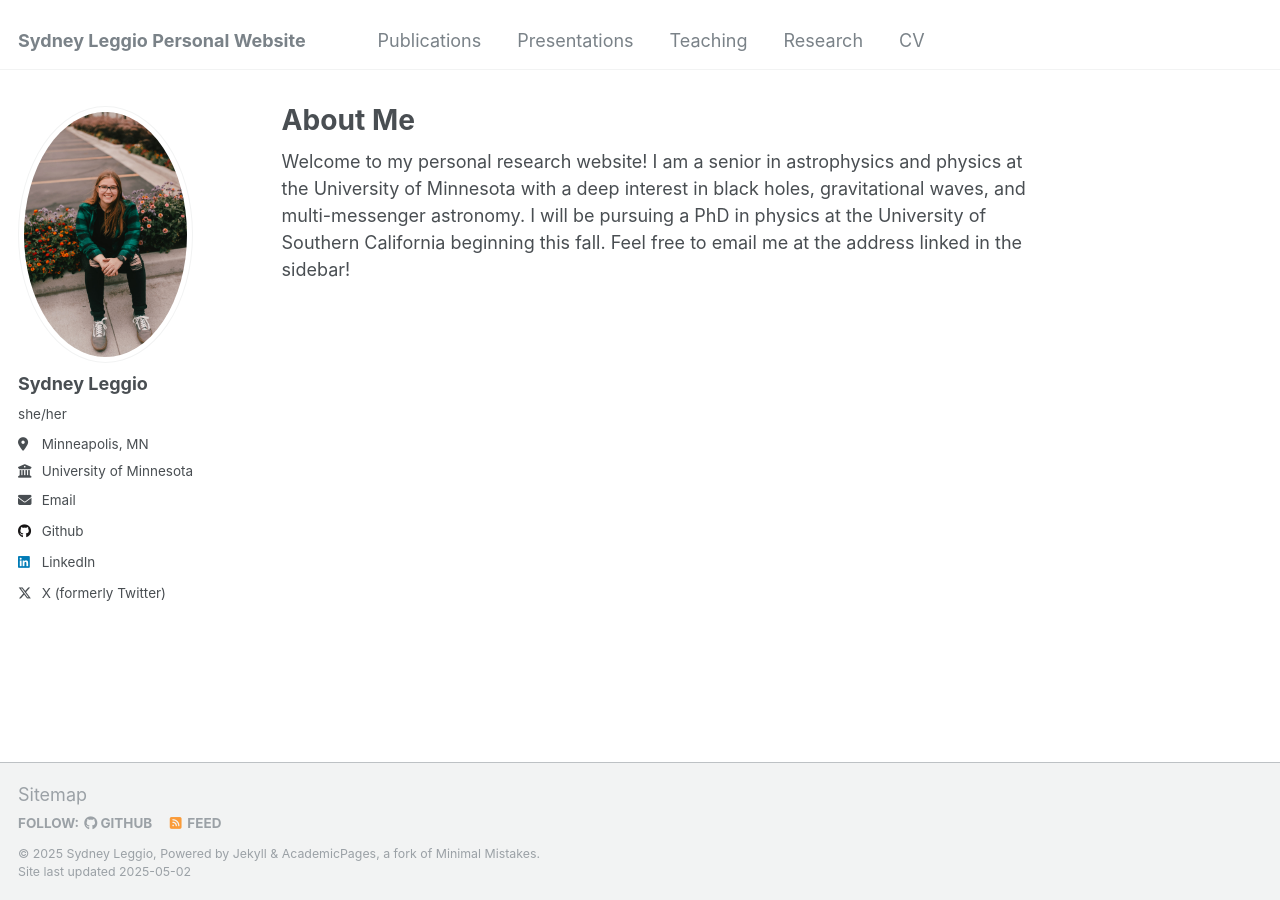
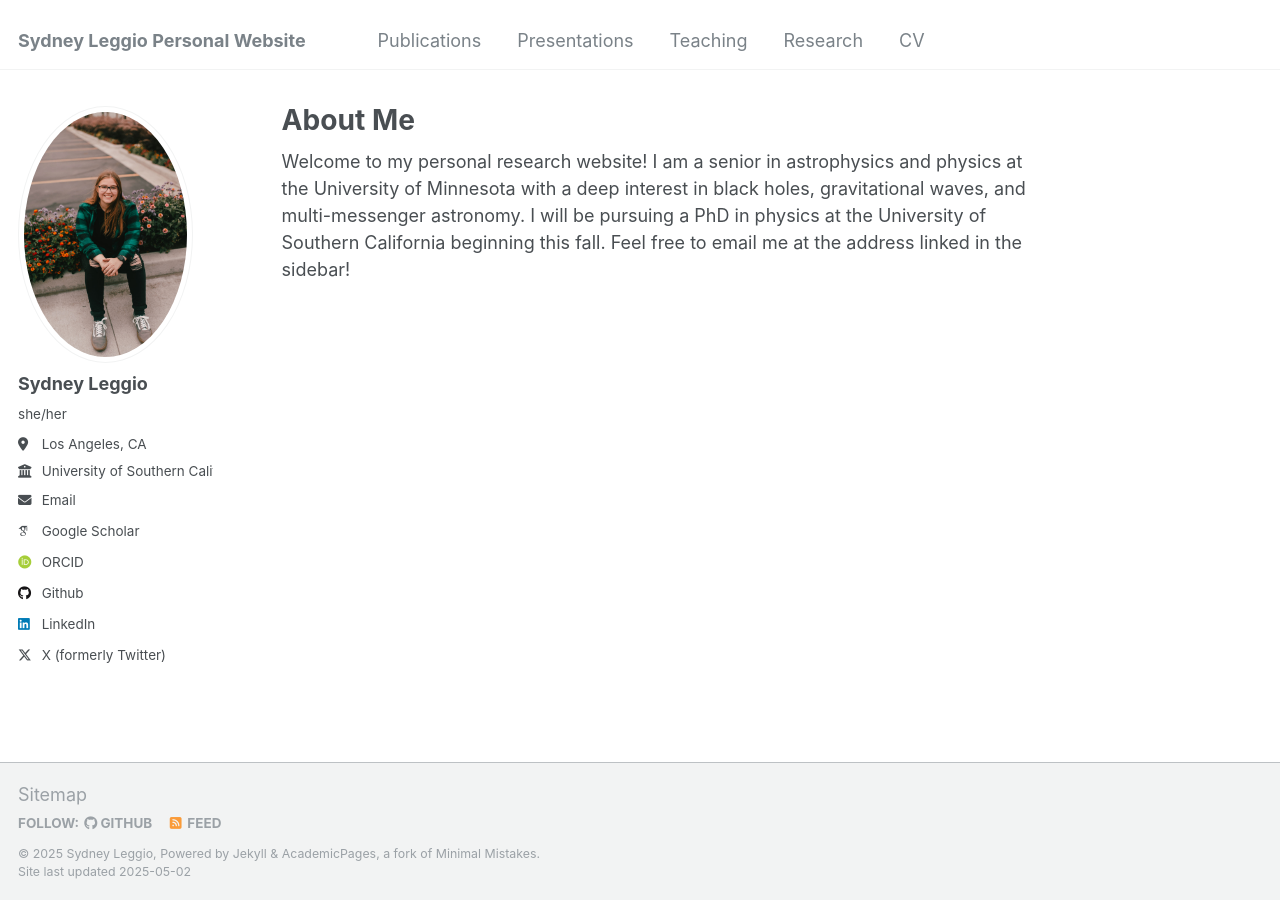
Before and after one commit to sydleggio/sydleggio.github.io, a Jekyll site: the page built from _pages/about.md, in a window 1280 px wide. Built offline with Jekyll 4.4.1, drawn with Linux system fonts in a browser that asks for light colours; some web fonts are replaced.

Commit message:
Update _config.yml

```diff
--- a/_config.yml
+++ b/_config.yml
@@ -11,7 +11,7 @@ locale                   : "en-US"
 title                    : "Sydney Leggio Personal Website"
 title_separator          : "-"
 name                     : &name "Sydney Leggio"
-description              : &description "Prospective physics PhD student in my final year pursuing a bachelor of science in astrophysics and physics at the University of Minnesota."
+description              : &description "Graduate student in physics at the University of Southern California."
 url                      : https://sydleggio.github.io # the base hostname & protocol for your site e.g. "https://[your GitHub username].github.io"
 baseurl                  : "" # the subpath of your site, e.g. "/blog"
 repository               : "sydleggio/sydleggio.github.io"
@@ -24,17 +24,17 @@ author:
   avatar           : "Sydney-109.jpg"
   name             : "Sydney Leggio"
   pronouns         : "she/her"
-  bio              : #"Short biography for the left-hand sidebar"
-  location         : "Minneapolis, MN"
-  employer         : "University of Minnesota"
+  bio              : #
+  location         : "Los Angeles, CA"
+  employer         : "University of Southern California"
   uri              : # URL
-  email            : "leggi014@umn.edu"
+  email            : "sleggio@usc.edu"
 
   # Academic websites
   arxiv            : # URL - Update with the correct link to your profile
-  googlescholar    : #"https://scholar.google.com/citations?user=PS_CX0AAAAAJ"
+  googlescholar    : https://scholar.google.com/citations?user=8unv6f0AAAAJ&hl=en
   impactstory      : # URL
-  orcid            : #"http://orcid.org/yourorcidurl"
+  orcid            : https://orcid.org/0009-0000-9360-4759
   semantic         : # URL
   pubmed           : #"https://www.ncbi.nlm.nih.gov/pubmed/?term=john+snow"
   researchgate     : # URL
```
